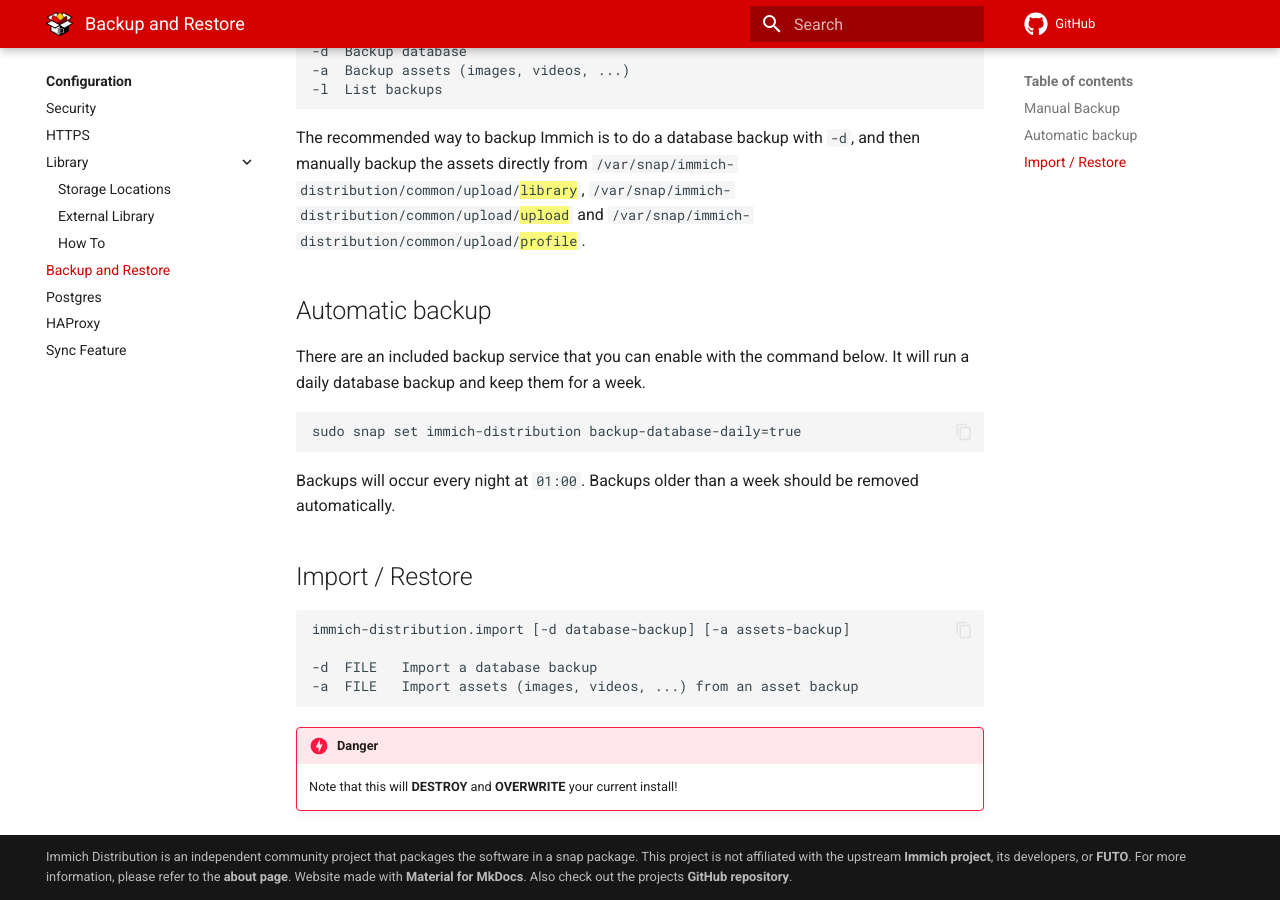
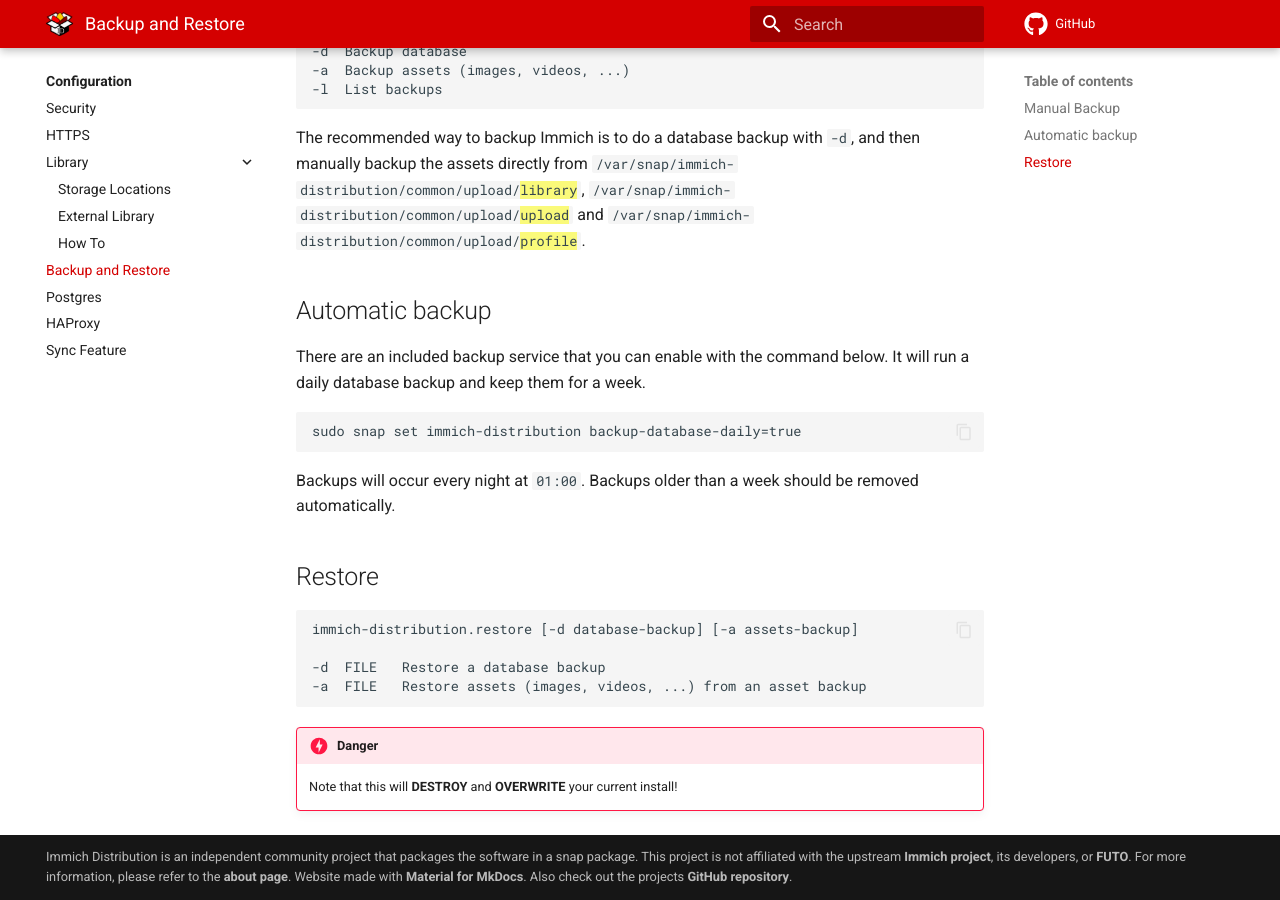
Before and after one commit to nsg/immich-distribution, an MkDocs documentation site: the page built from docs/docs/configuration/backup-restore.md, in a window 1280 px wide and 900 px high, scrolled down 534 px. Built offline with MkDocs 1.6.1 and Material for MkDocs 9.7.7, drawn with Linux system fonts in a browser that asks for light colours; comment, search, counter and statistics services are not loaded.

Commit message:
Rename import to restore, nuke db before restore
I have also added a sed expression from the upsteam Immich docs. That
should fix ERROR: type "earth" does not exist

````diff
--- a/docs/docs/configuration/backup-restore.md
+++ b/docs/docs/configuration/backup-restore.md
@@ -30,13 +30,13 @@
 
 Backups will occur every night at `01:00`. Backups older than a week should be removed automatically.
 
-## Import / Restore
+## Restore
 
 ```
-immich-distribution.import [-d database-backup] [-a assets-backup]
+immich-distribution.restore [-d database-backup] [-a assets-backup]
 
--d	FILE   Import a database backup
--a	FILE   Import assets (images, videos, ...) from an asset backup
+-d	FILE   Restore a database backup
+-a	FILE   Restore assets (images, videos, ...) from an asset backup
 ```
 
 !!! danger
````
Also changed, not shown: 5 other files.
